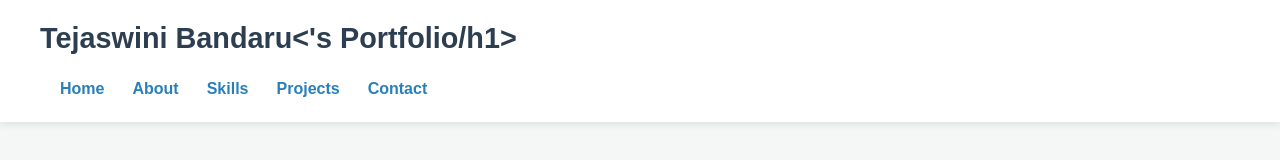
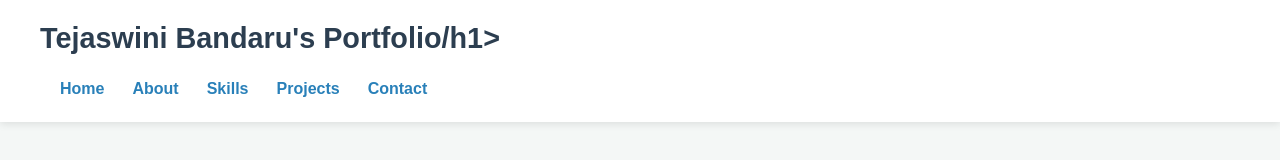
Before and after one commit to TejaswiniBandaru005/Portfolio, a plain HTML site: page index.html in a window 1280 px wide. Shown: the top 160 px of the page. Drawn offline with Linux system fonts and the light colour scheme.

Commit message:
Update index.html

```diff
--- a/index.html
+++ b/index.html
@@ -8,7 +8,7 @@
 </head>
 <body>
   <header>
-    <h1>Tejaswini Bandaru<'s Portfolio/h1>
+    <h1>Tejaswini Bandaru's Portfolio/h1>
     <nav>
       <a href="#home">Home</a>
       <a href="#about">About</a>
```
